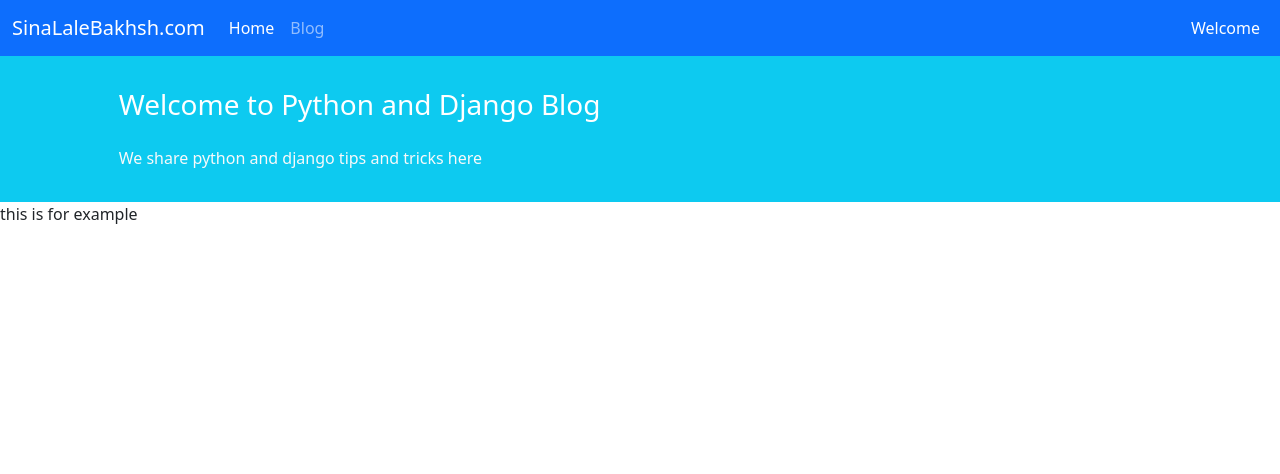
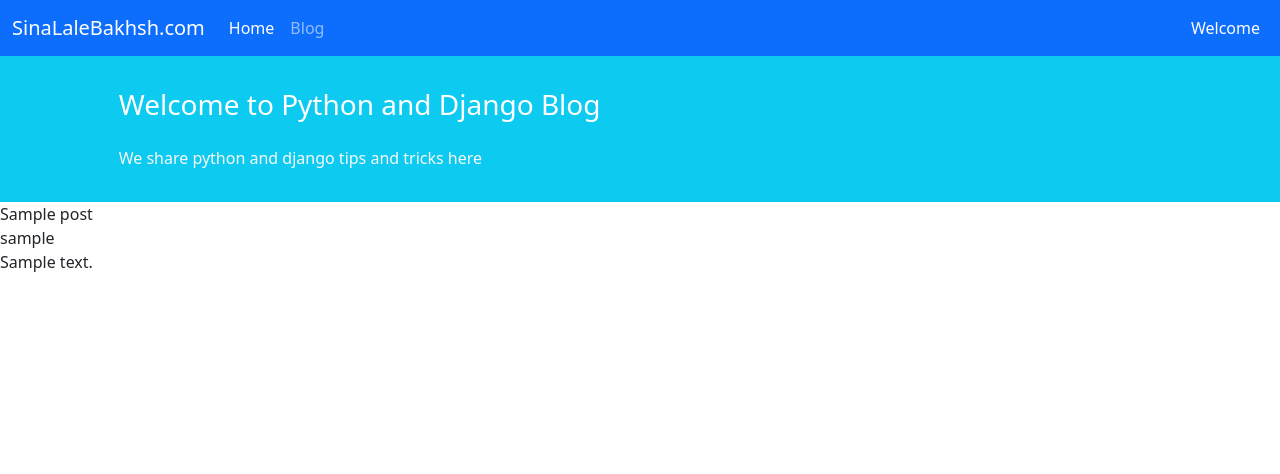
Before and after one commit to sinalalebakhsh/The_first_secure_site_TFSS_1, a Django app: page /blog/ in a window 1280 px wide. Shown: the top 474 px of the page. Run offline with Django 4.2, Linux system fonts and the light colour scheme; tables that the repository leaves empty hold one stand-in row (values such as "Sample post").

Commit message:
Setting App blog for entire posts

```diff
--- a/blog/templates/blog/posts_list.html
+++ b/blog/templates/blog/posts_list.html
@@ -6,5 +6,13 @@
 
 
 {% block contain %}
-this is for example
+    {% for posts in posts_list %}
+        {{ posts.title }}
+        <br>
+        {{ posts.author }}
+        <br>
+        {{ posts.text }}
+        <br>
+
+    {% endfor %}
 {% endblock contain %}
--- a/blog/urls.py
+++ b/blog/urls.py
@@ -1,5 +1,3 @@
-from idlelib.textview import view_file
-
 from django.urls import path
 from . import views
 
--- a/config/urls.py
+++ b/config/urls.py
@@ -18,5 +18,5 @@ from django.urls import path, include
 
 urlpatterns = [
     path('admin/', admin.site.urls),
-    path('blog/', include('blog.urls'))
+    path('blog/', include('blog.urls')),
 ]
```
Also changed, not shown: blog/models.py (line endings or trailing spaces), blog/views.py (line endings or trailing spaces).
